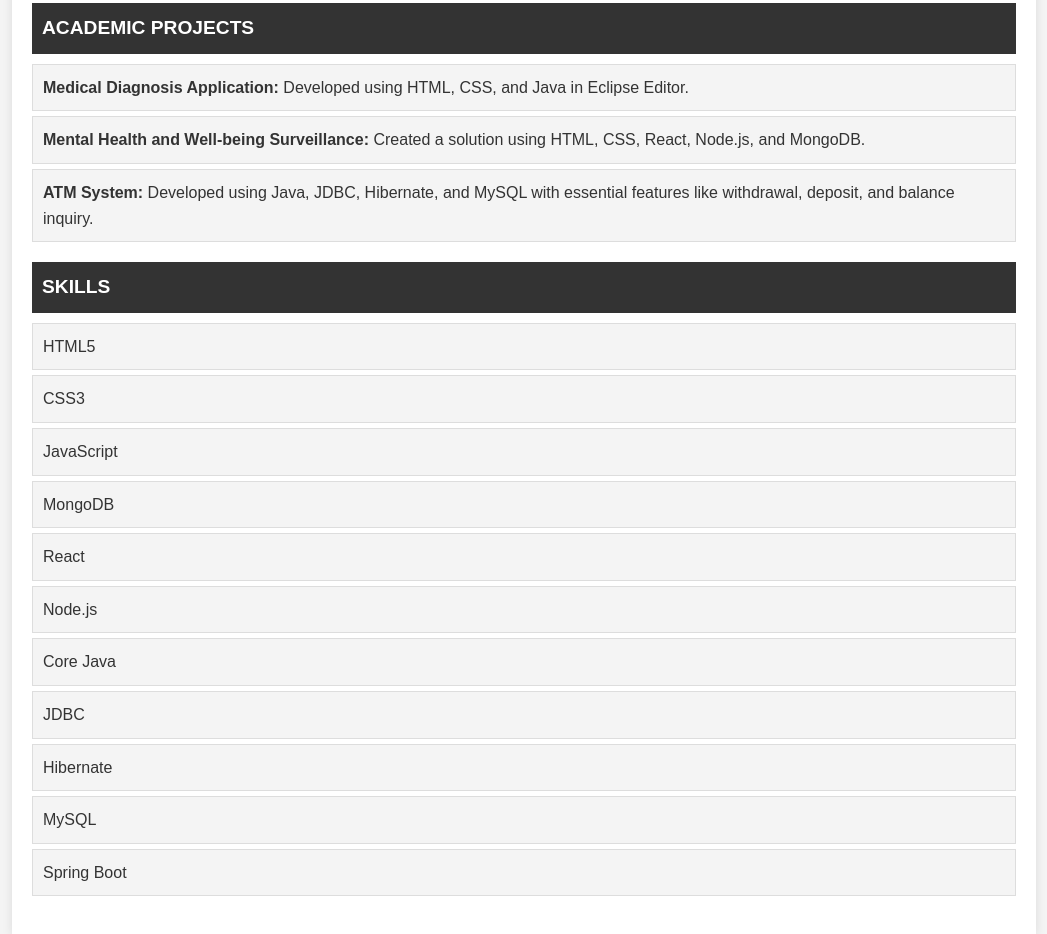
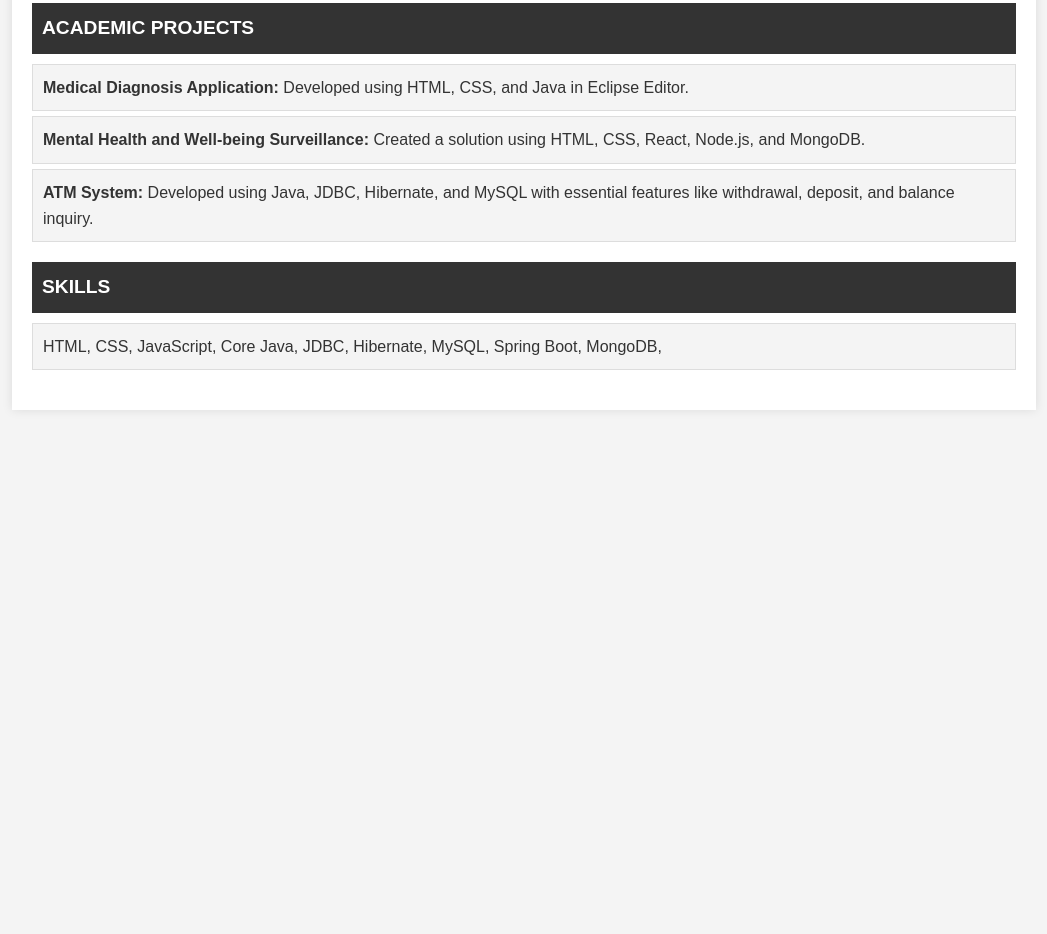
Before and after one commit to dipalideshmukh5050/resume-portfolio, a plain HTML site: page resume.html in a window 1280 px wide. Shown: the part 928-1862 px from the top of the page, without its empty margins (116-1163 px from the left). After the commit the page ends 1358 px from the top, so only its background shows below. Drawn offline with Linux system fonts and the light colour scheme.

```diff
--- a/resume.html
+++ b/resume.html
@@ -189,17 +189,8 @@
         <section class="skills">
             <h2>Skills</h2>
             <ul>
-                <li>HTML5</li>
-                <li>CSS3</li>
-                <li>JavaScript</li>
-                <li>MongoDB</li>
-                <li>React</li>
-                <li>Node.js</li>
-                <li>Core Java</li>
-                <li>JDBC</li>
-                <li>Hibernate</li>
-                <li>MySQL</li>
-                <li>Spring Boot</li>
+                <li>HTML, CSS, JavaScript, Core Java, JDBC, Hibernate, MySQL, Spring Boot, MongoDB, </li>
+
             </ul>
         </section>
     </div>
```
